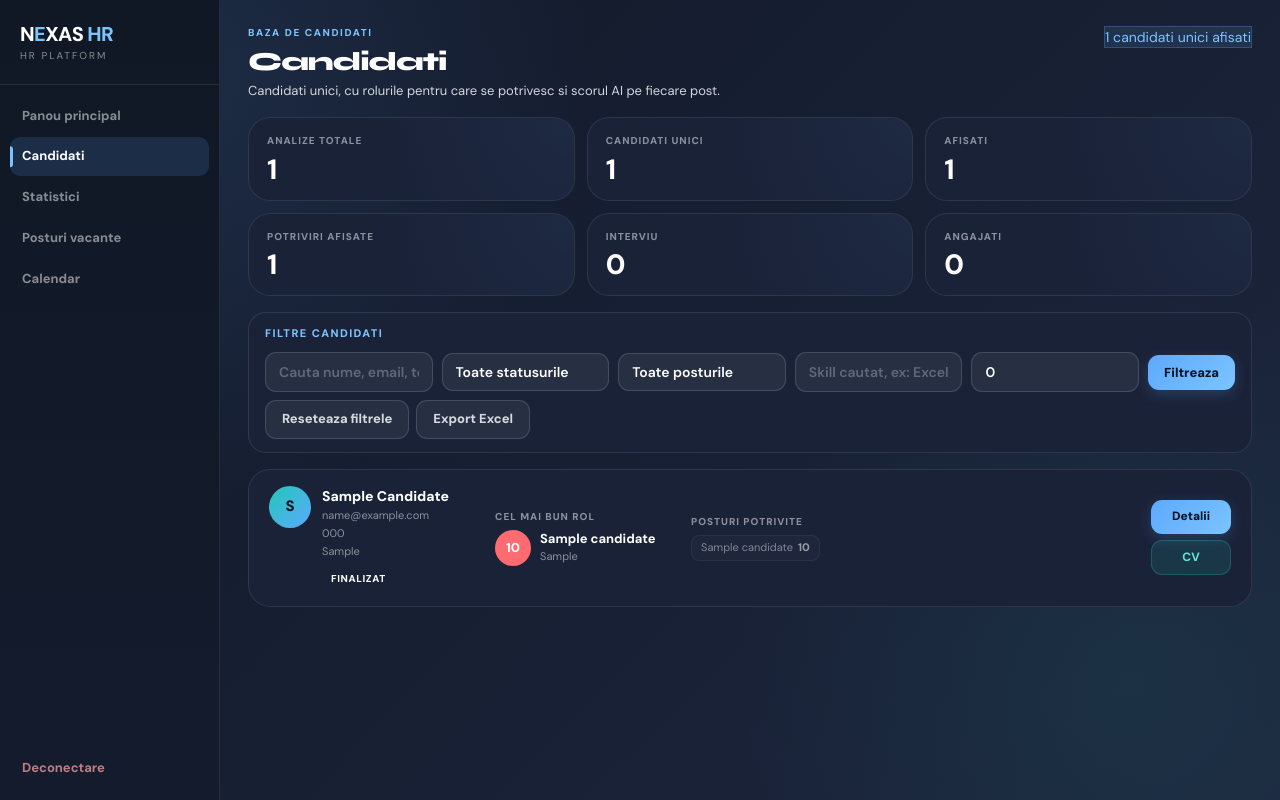
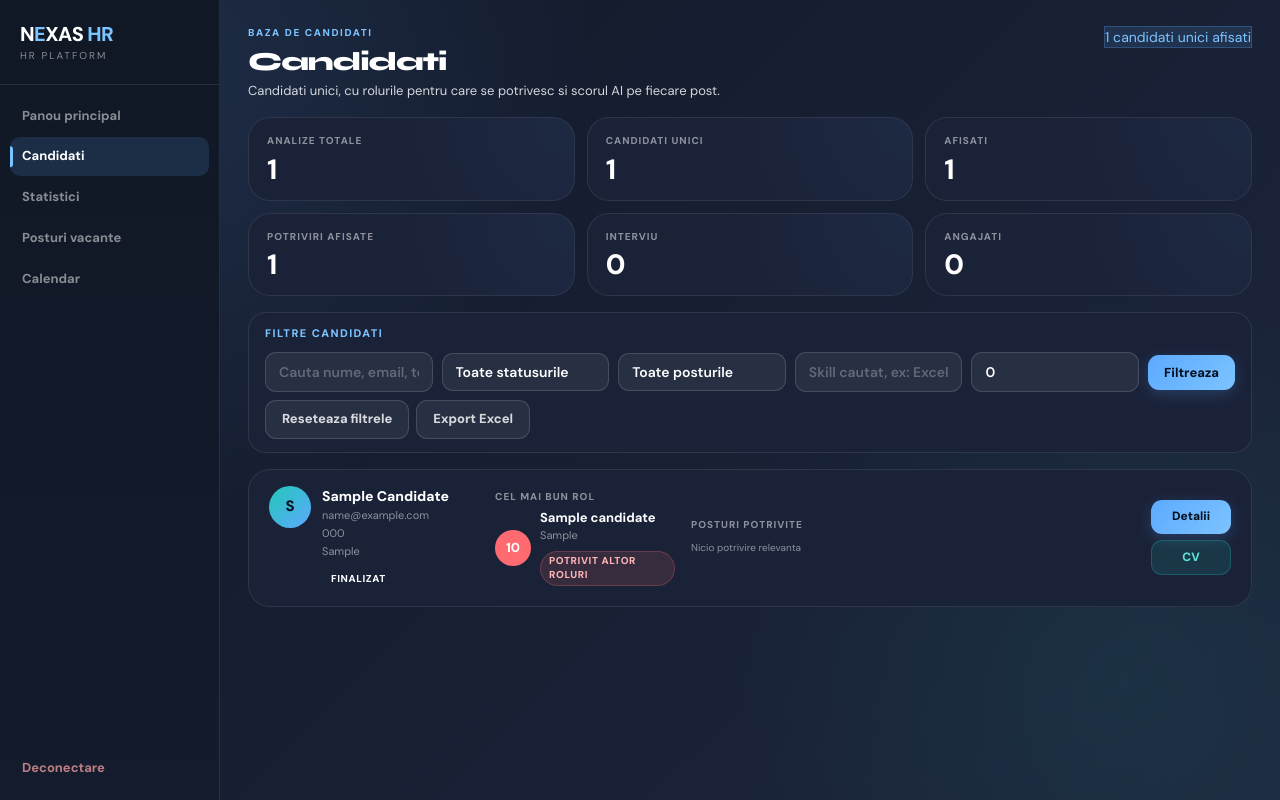
Before and after one commit to robotHR/HR, a FastAPI app: page /candidati in a window 1280 px wide. Run offline with FastAPI, Linux system fonts and the light colour scheme; the visitor is signed in with stand-in values (Sample User, id 1); tables that the repository leaves empty hold one stand-in row (values such as "Sample post"); parts of the project's set-up code (start-up, migrations or seed data) failed here and were passed over.

Commit message:
Update candidates.html

```diff
--- a/app/templates/candidates.html
+++ b/app/templates/candidates.html
@@ -276,6 +276,32 @@ textarea{min-height:80px;resize:vertical;line-height:1.5}
 .tag-blue{background:var(--bsoft);border:1px solid var(--bline);color:var(--b2)}
 .tag-muted{background:rgba(255,255,255,.06);border:1px solid var(--line);color:var(--soft)}
 
+/* ── AI SCORE BADGE — sub best-role ── */
+.ai-badge{
+  display:inline-flex;align-items:center;
+  padding:2px 8px;border-radius:999px;
+  font-size:10px;font-weight:900;text-transform:uppercase;letter-spacing:.06em;
+  margin-top:5px;
+}
+.ai-badge.top{background:var(--tsoft);border:1px solid var(--tline);color:var(--t2)}
+.ai-badge.potential{background:var(--ysoft);border:1px solid var(--yline);color:#fcd38a}
+.ai-badge.other{background:var(--rsoft);border:1px solid var(--rline);color:#ffb4b7}
+
+/* ── MATCH CHIPS colorate după scor ── */
+.match-chip{
+  display:inline-flex;align-items:center;gap:5px;
+  padding:4px 9px;border-radius:8px;
+  font-size:11px;color:var(--soft);
+  background:rgba(255,255,255,.04);border:1px solid var(--line);
+  transition:.15s;
+}
+.match-chip strong{font-weight:800;font-size:11px}
+.match-chip.chip-top{background:var(--tsoft);border-color:var(--tline);color:var(--t2)}
+.match-chip.chip-top strong{color:var(--t2)}
+.match-chip.chip-potential{background:var(--ysoft);border-color:var(--yline);color:#fcd38a}
+.match-chip.chip-potential strong{color:#fcd38a}
+.match-chip:hover{border-color:var(--bline);background:var(--bsoft)}
+
 /* ─── BOTTOM NAV hidden on desktop ─── */
 .bnav{display:none}
 
@@ -516,10 +542,17 @@ table,th,td{font-size:13px}
                                 <div class="mini-label">Cel mai bun rol</div>
                                 {% if best %}
                                     <div class="best-role">
-                                        <div class="score-cell {% if (best.score or 0) >= 75 %}score-green{% elif (best.score or 0) >= 45 %}score-yellow{% else %}score-red{% endif %}">{{ best.score }}</div>
+                                        <div class="score-cell {% if (best.score or 0) >= 75 %}score-green{% elif (best.score or 0) >= 50 %}score-yellow{% else %}score-red{% endif %}">{{ best.score }}</div>
                                         <div class="role-info">
                                             <div class="role-title">{{ best.job_title }}</div>
                                             <div class="role-sub">{{ best.position }}</div>
+                                            {% if (best.score or 0) >= 75 %}
+                                                <span class="ai-badge top">Top Candidat</span>
+                                            {% elif (best.score or 0) >= 50 %}
+                                                <span class="ai-badge potential">Potential</span>
+                                            {% else %}
+                                                <span class="ai-badge other">Potrivit Altor Roluri</span>
+                                            {% endif %}
                                         </div>
                                     </div>
                                 {% else %}
@@ -527,15 +560,19 @@ table,th,td{font-size:13px}
                                 {% endif %}
                             </div>
 
-                            <!-- COL 3: posturi potrivite -->
+                            <!-- COL 3: posturi potrivite (doar 50+) -->
                             <div class="col-matches">
                                 <div class="mini-label">Posturi potrivite</div>
                                 <div class="matches">
-                                    {% for match in row.matches[:5] %}
-                                        <span class="match-chip {% if (match.score or 0) < 50 %}low{% endif %}">{{ match.job_title }}<strong>{{ match.score }}</strong></span>
+                                    {% set shown = [] %}
+                                    {% for match in row.matches %}
+                                        {% if (match.score or 0) >= 50 and shown|length < 5 %}
+                                            {% set _ = shown.append(match) %}
+                                            <span class="match-chip {% if (match.score or 0) >= 75 %}chip-top{% else %}chip-potential{% endif %}">{{ match.job_title }}<strong>{{ match.score }}</strong></span>
+                                        {% endif %}
                                     {% endfor %}
-                                    {% if row.match_count > 5 %}
-                                        <span class="match-more">+{{ row.match_count - 5 }} mai multe</span>
+                                    {% if shown|length == 0 %}
+                                        <span class="match-more">Nicio potrivire relevanta</span>
                                     {% endif %}
                                 </div>
                             </div>
```
